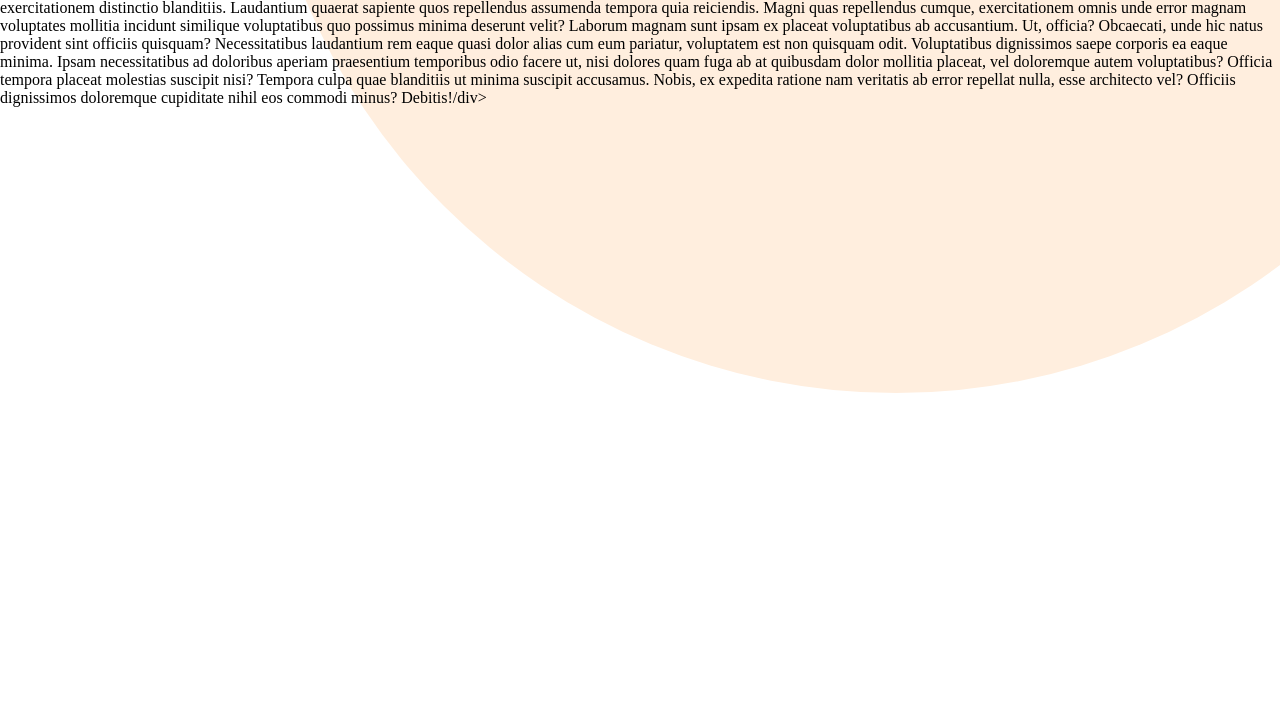
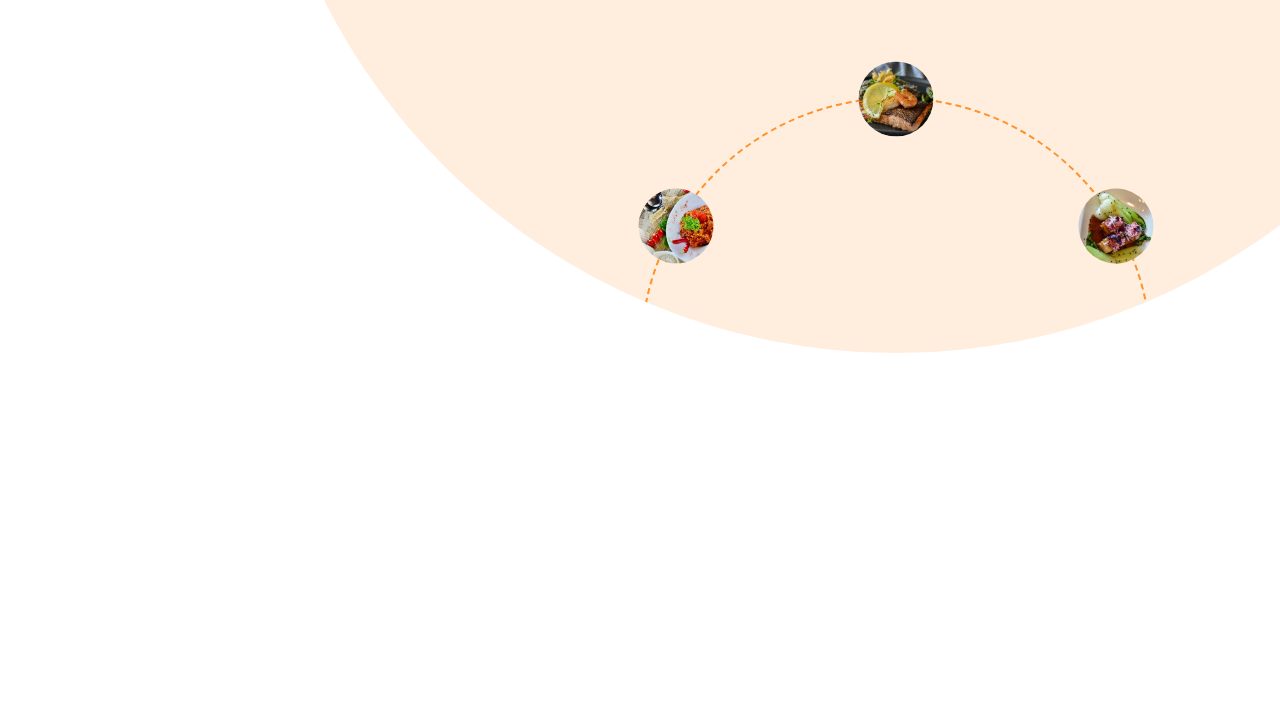
Before and after one commit to lszwedxx/FoodSpin, a website: page index.html in a window 1280 px wide. Shown: the part 87-800 px from the top of the page. Drawn offline with Linux system fonts and the light colour scheme.

Commit message:
Create carousel styles

```diff
--- a/index.html
+++ b/index.html
@@ -26,12 +26,15 @@
       </nav>
     </header>
       <div class="circle">
+        <ul class="carousel">
+          <li class="carousel__item-1"><img src="./src/images/1.jpg" alt="food"></li>
+          <li class="carousel__item-2"><img src="./src/images/2.jpg" alt="food"></li>
+          <li class="carousel__item-3"><img src="./src/images/3.jpg" alt="food"></li>
+          <li class="carousel__item-4"><img src="./src/images/4.jpg" alt="food"></li>
+          <li class="carousel__item-5"><img src="./src/images/5.jpg" alt="food"></li>
+          <li class="carousel__item-6"><img src="./src/images/6.jpg" alt="food"></li>
+        </ul>
       </div>
-      <div>Lorem ipsum dolor sit amet consectetur adipisicing elit. Architecto necessitatibus iusto hic esse praesentium cumque, est delectus eaque! Repudiandae unde necessitatibus, quasi cupiditate numquam aut eius laudantium. Molestias, inventore esse. Lorem ipsum dolor sit amet consectetur adipisicing elit. Temporibus, commodi cum. Laborum, voluptates neque! Minima, odio temporibus numquam exercitationem distinctio blanditiis. Laudantium quaerat sapiente quos repellendus assumenda tempora quia reiciendis.
-      Magni quas repellendus cumque, exercitationem omnis unde error magnam voluptates mollitia incidunt similique voluptatibus quo possimus minima deserunt velit? Laborum magnam sunt ipsam ex placeat voluptatibus ab accusantium. Ut, officia?
-      Obcaecati, unde hic natus provident sint officiis quisquam? Necessitatibus laudantium rem eaque quasi dolor alias cum eum pariatur, voluptatem est non quisquam odit. Voluptatibus dignissimos saepe corporis ea eaque minima.
-      Ipsam necessitatibus ad doloribus aperiam praesentium temporibus odio facere ut, nisi dolores quam fuga ab at quibusdam dolor mollitia placeat, vel doloremque autem voluptatibus? Officia tempora placeat molestias suscipit nisi?
-      Tempora culpa quae blanditiis ut minima suscipit accusamus. Nobis, ex expedita ratione nam veritatis ab error repellat nulla, esse architecto vel? Officiis dignissimos doloremque cupiditate nihil eos commodi minus? Debitis!/div>
   </main>
     <!-- build:js app.min.js -->
     <script src="src/js/index.js"></script>
--- a/src/scss/_mixins.scss
+++ b/src/scss/_mixins.scss
@@ -4,3 +4,23 @@
     background: #000;
     transition: all .3s linear;
 }
+@mixin img{
+    position: absolute;
+    transform: translate(-50%, -50%);
+    top:0;
+    left:50%;
+    border-radius: 50%;
+    object-fit: cover;
+    overflow: hidden;
+}
+$items: 6;
+
+@for $i from 1 through $items {
+    .carousel__item-#{$i} {
+        position: absolute;
+        transform-origin: center;
+        transform: rotate(60deg * $i);
+        width: 100%;
+        height: 100%;
+    }
+}
--- a/src/scss/components/_circle.scss
+++ b/src/scss/components/_circle.scss
@@ -1,11 +1,35 @@
-
-    .circle{
+.circle{
         position:absolute;
         bottom:75%;
         width:100%;
         height:100vw;
+        max-height: 1480px;;
         background:$secondary-color-1;
         border-radius: 50%;
         z-index: -1;
         overflow: hidden;
-    }
+        // .carousel{
+        //     position: absolute;
+        //     bottom:-30vh;
+        //     // right: calc(25% + 4vw);
+        //     left:27vw;
+        //     width:calc(600px - 5vw);
+        //     height: calc(600px - 5vw);
+        //     width: 600px;
+        //     height: 600px;
+        //     border-radius: 50%;
+        //     border:2px dashed #000;
+        //     img{
+        //         @include img;
+        //     }
+        // }
+        .carousel{
+            display:none;
+            position: absolute;
+            border-radius: 50%;
+            border:2px dashed $primary-color-1;
+            img{
+                @include img;
+            }
+        }
+}
--- a/src/scss/media/media.scss
+++ b/src/scss/media/media.scss
@@ -25,13 +25,28 @@
         }
     }
     .circle{
-        right:-20%;
+        left:20%;
         bottom: 40%;
+        .carousel{
+            display: block;
+            width:45%;
+            height:45%;
+            bottom:-20%;
+            left:27%;
+            img{
+                width:60px;
+                height:60px;
+                border: 2px;
+            }
+        }
     }
 }
-@media (min-width:800px){
+@media (min-width:768px){
     .header{
         flex-wrap: nowrap;
+        img{
+            width:15%;
+        }
     }
     .nav{
         width:70%;
@@ -53,23 +68,69 @@
         }
     }
     .circle{
-        right:-20%;
-        bottom:50%;
+        left:20%;
+        bottom:45%;
+        .carousel{
+            display: block;
+            width:45%;
+            height:45%;
+            bottom:-20%;
+            left:27%;
+            img{
+                width:65px;
+                height:65px;
+            }
+        }
     }
 }
-@media(min-width:800px) and (orientation:portrait){
+@media(min-width:768px) and (orientation:landscape){
     .circle{
-        bottom:60%;
+        .carousel{
+            width:40%;
+            height:40%;
+            bottom:-20%;
+            left:30%;
+            img{
+                width:60px;
+                height:60px;
+            }
+        }
+    }
+}
+@media(min-width:768px) and (orientation:portrait){
+    .circle{
+        bottom:55%;
     }
 }
 @media(min-width:1000px) and (orientation:landscape){
     .circle{
-        right:-20%;
-        bottom:40%;
+        bottom:45%;
+    }
+}
+@media(min-width:1000px){
+    .nav{
+        &__item{
+            font-size: 1.3rem;
+        }
+    }
+    .circle{
+        .carousel{
+            img{
+                width:75px;
+                height:75px;
+            }
+        }
     }
 }
 @media(min-width:1300px){
     .circle{
         bottom:35%;
+        left:20%;
+        .carousel{
+            img{
+                width:90px;
+                height:90px;
+            }
+        }
     }
 }
```
Also changed, not shown: src/css/main.css, src/css/media/media.css, 1 other file.
